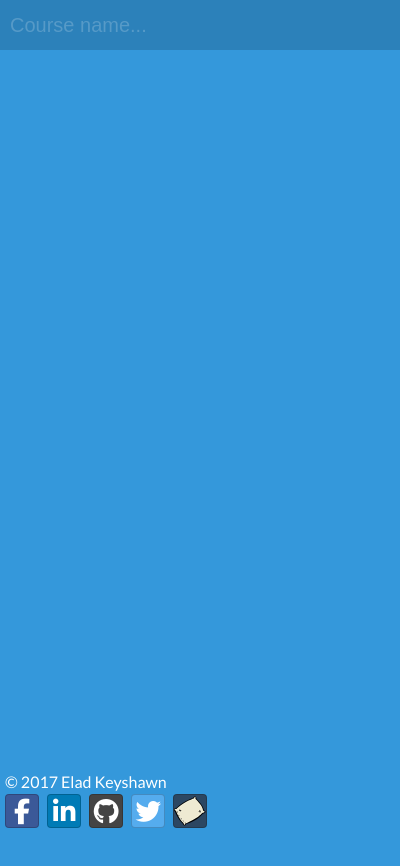
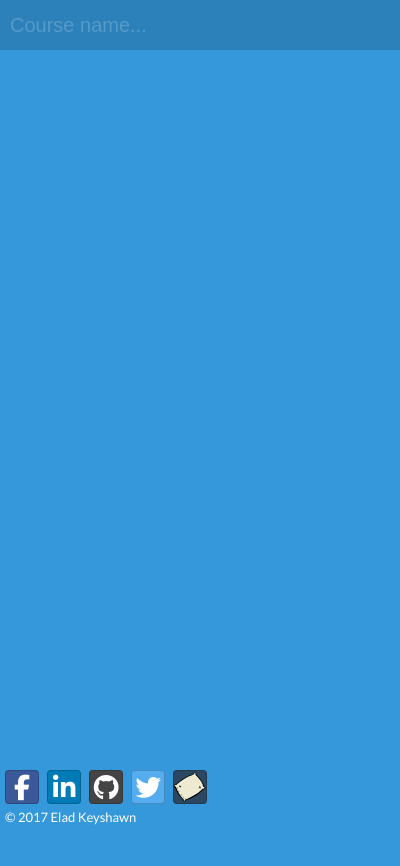
Before and after one commit to shlomialon/moodler, a browser extension: page popup.html in a window 400 px wide. Shown: the top 866 px of the page. Drawn offline with Linux system fonts and the light colour scheme.

Commit message:
ui touch up

```diff
--- a/css/styles.css
+++ b/css/styles.css
@@ -1,7 +1,7 @@
 @import url(http://fonts.googleapis.com/css?family=Lato:300,100,400);
 
 footer {
-    width: 80%;
+    width: 100%;
     bottom: 0;
     position: fixed;
     padding-left: 5px;
--- a/popup.html
+++ b/popup.html
@@ -47,14 +47,7 @@
 
 
 <footer>
-    <ul class="list-inline">
-
-        <li class="list-inline-item">
-            <div class=""><span class="year">© 2017 </span>Elad Keyshawn</div>
-        </li>
-
-        <br>
-
+    <ul class="list-inline" style="bottom: 0;">
         <li class="list-inline-item"><a href="https://www.facebook.com/elad.keyshawn"
                                         class="btn btn-social-icon btn-facebook">
             <span class="fa fa-facebook"></span>
@@ -66,14 +59,23 @@
         <li class="list-inline-item"><a href="https://github.com/EladKeyshawn" class="btn btn-social-icon btn-github">
             <span class="fa fa-github"></span>
         </a></li>
-        <li class="list-inline-item"><a class="btn btn-social-icon btn-twitter">
+        <li class="list-inline-item"><a href="" class="btn btn-social-icon btn-twitter">
             <span class="fa fa-twitter"></span>
         </a></li>
         <li class="list-inline-item"><a href="http://softpillow.me/" class="btn btn-social-icon btn-tumblr">
             <img src="assets/softpillow_favicon.ico" />
         </a></li>
 
+        <br>
+
+        <li class="list-inline-item">
+            <div style="font-size: small" class=""><span class="year">© 2017 </span>Elad Keyshawn</div>
+        </li>
+
     </ul>
+
+
+
 </footer>
 
 
```
